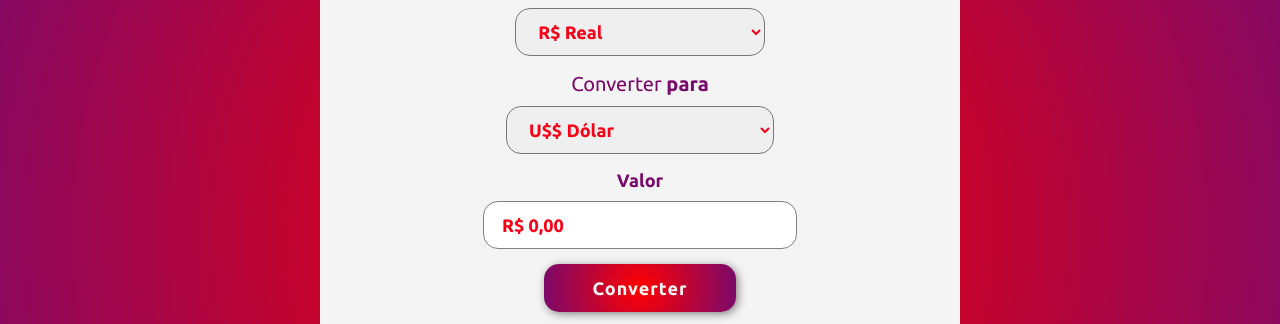
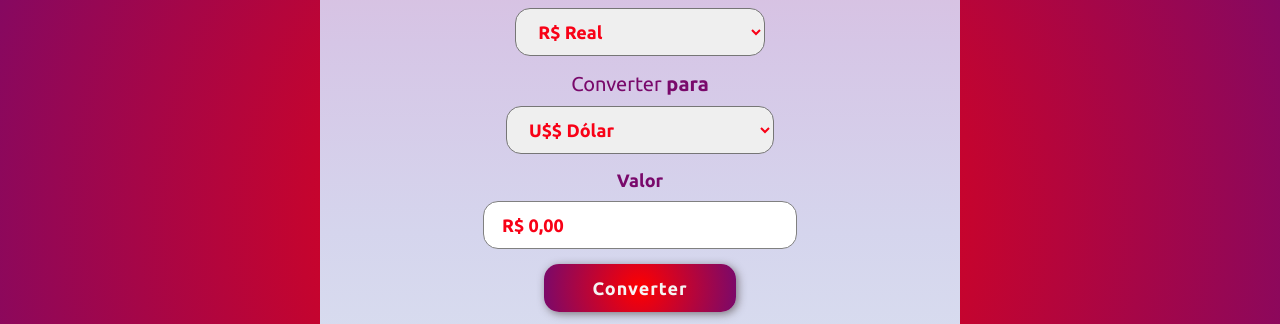
Before and after one commit to JexSparrow/Conversor, a plain HTML site: page index.html in a window 1280 px wide. Shown: the part 168-492 px from the top of the page. Drawn offline with Linux system fonts and the light colour scheme.

Commit message:
update background

```diff
--- a/styles.css
+++ b/styles.css
@@ -21,7 +21,7 @@ body {
 }
 
 main {
-    background: #f4f4f4;
+    background-image: linear-gradient(to top, #e7ecf1, #dae1f0, #d5d5ed, #d6c6e6, #dbb7d9);
     min-width: 50vw;
     min-height: 95vh;
     border-radius: 20px;
```
